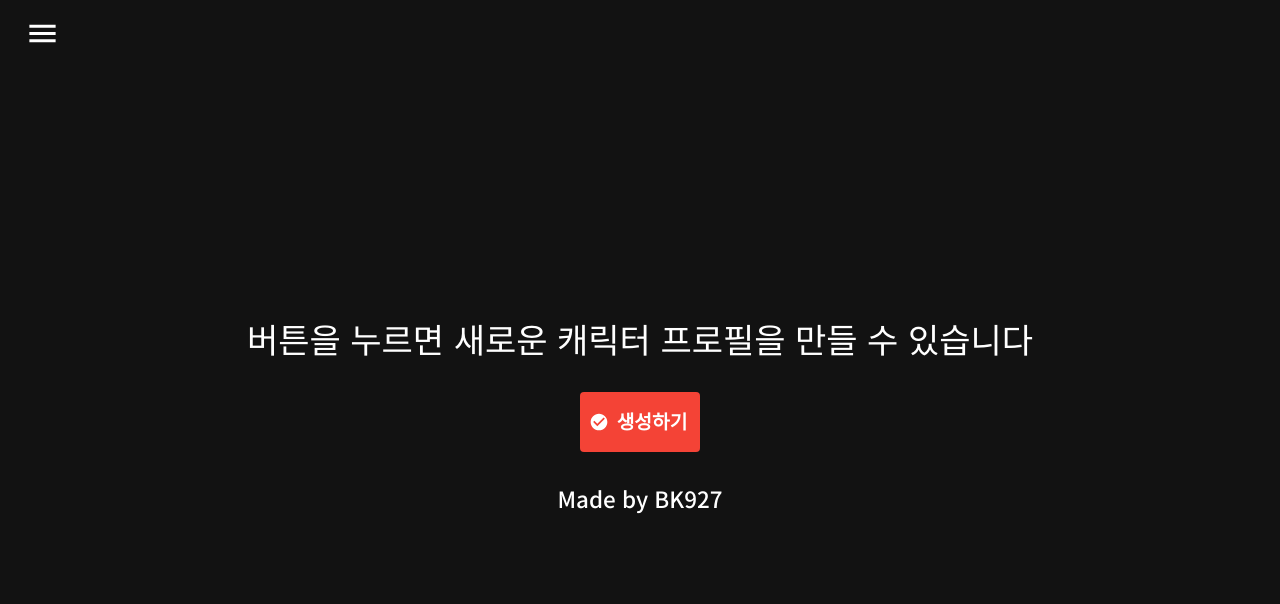
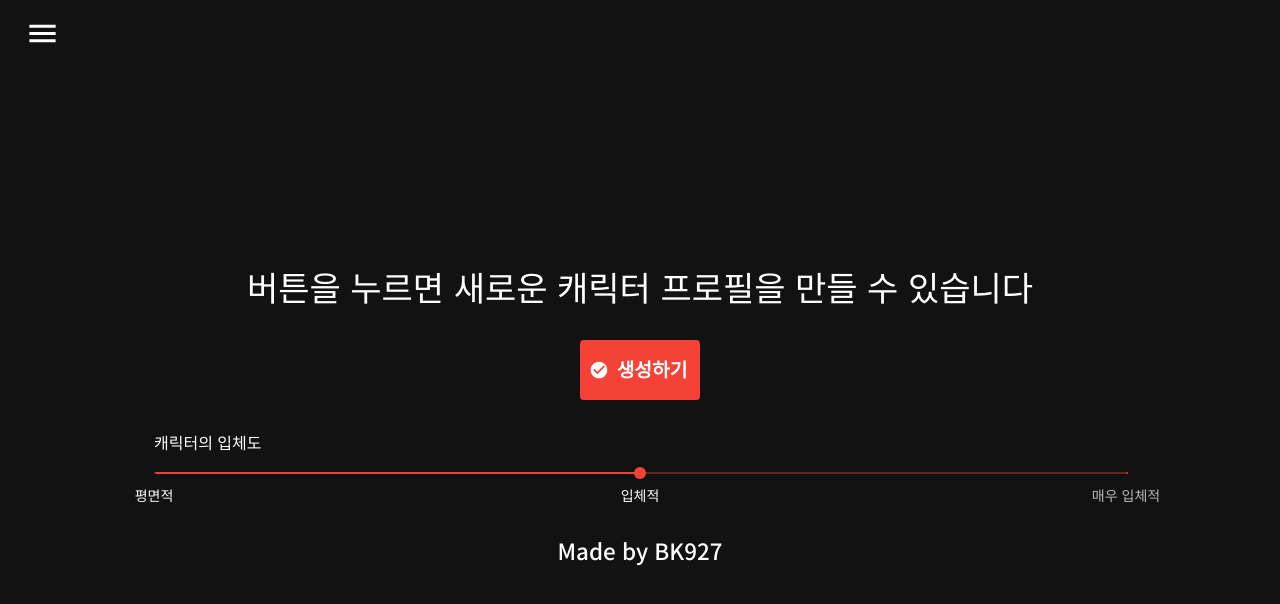
Before and after one commit to BK927/bk927.github.io, a React (Create React App) app: page /character-maker in a window 1280 px wide. Shown: the top 604 px of the page. Built offline with nearby package versions, Linux system fonts and the light colour scheme.

Commit message:
feat: add level of round character

```diff
--- /dev/null
+++ b/src/components/ChracterMaker/SchemaSlider.js
@@ -0,0 +1,60 @@
+import PropTypes from "prop-types";
+import React from "react";
+import Slider from "@material-ui/core/Slider";
+import Typography from "@material-ui/core/Typography";
+import { makeStyles } from "@material-ui/core/styles";
+
+const useStyles = makeStyles((theme) => ({
+  root: {
+    width: "100%",
+  },
+  margin: {
+    height: theme.spacing(3),
+  },
+}));
+
+const marks = [
+  {
+    value: 1,
+    label: "평면적",
+  },
+  {
+    value: 2,
+    label: "입체적",
+  },
+  {
+    value: 3,
+    label: "매우 입체적",
+  },
+];
+
+function valuetext(value) {
+  return `${value}도식`;
+}
+
+export default function SchemaSlider({ onChange }) {
+  const classes = useStyles();
+
+  return (
+    <div className={classes.root}>
+      <Typography id="discrete-slider-always" gutterBottom>
+        캐릭터의 입체도
+      </Typography>
+      <Slider
+        min={1}
+        max={3}
+        defaultValue={2}
+        getAriaValueText={valuetext}
+        aria-labelledby="discrete-slider-always"
+        marks={marks}
+        step={null}
+        valueLabelDisplay="off"
+        onChange={onChange}
+      />
+    </div>
+  );
+}
+
+SchemaSlider.propTypes = {
+  onChange: PropTypes.func,
+};
--- a/src/pages/CharacterMaker.js
+++ b/src/pages/CharacterMaker.js
@@ -1,4 +1,4 @@
-import React, { Fragment, useState } from "react";
+import React, { Fragment, useRef, useState } from "react";
 
 import BigFive from "asset/BigFive";
 import { Box } from "@material-ui/core";
@@ -8,12 +8,13 @@ import PersonalityDetail from "components/ChracterMaker/PersonalityDetail";
 import ReactGA from "react-ga";
 import ReactHelmet from "components/ReactHelmet";
 import SchemaProfile from "components/ChracterMaker/SchemaProfile";
+import SchemaSlider from "components/ChracterMaker/SchemaSlider";
 import getRandomInt from "util/getRandomInt";
 import { makeStyles } from "@material-ui/core/styles";
 
 const useStyles = makeStyles((theme) => ({
   root: {
-    width:"100%",
+    width: "100%",
   },
 }));
 
@@ -23,6 +24,8 @@ const CharacterMaker = ({ title }) => {
 
   const [isGenerated, setIsGenerated] = useState(false);
   const [domains, setDomains] = useState(BigFive);
+
+  let charaLevel = useRef(4);
 
   const generateRandomStat = () => {
     return Math.floor(Math.random() * Math.floor(100));
@@ -62,11 +65,11 @@ const CharacterMaker = ({ title }) => {
 
   return (
     <Fragment>
-        <ReactHelmet
+      <ReactHelmet
         title="캐릭터 성격 생성기"
         description="시나리오 라이팅, 드라마, 영화, 웹소설 쓰기에 도움이 되는 캐릭터 성격 생성기입니다. 가장 권위 있는 심리검사 IPIP-NEO와 심리도식을 기반으로 입체적인 성격을 생성합니다."
         keywords="웹소설 캐릭터 만들기,웹소설 쓰기 어플,웹소설 쓰기,소설 쓰는법,웹소설 쓰는법,시나리오 쓰는법"
-        />
+      />
       <ButtonToAction
         title="버튼을 누르면 새로운 캐릭터 프로필을 만들 수 있습니다"
         buttonText="생성하기"
@@ -74,10 +77,16 @@ const CharacterMaker = ({ title }) => {
         startIcon={<CheckCircleIcon />}
         inputType="button"
       />
+      <SchemaSlider onChange={(e, value) => (charaLevel.current = value)} />
       {isGenerated ? (
         <Box className={classes.root}>
           {bigFive}
-          <SchemaProfile schemaCount={getRandomInt(6) + 1} />
+          <SchemaProfile
+            schemaCount={
+              getRandomInt(charaLevel.current + 1) +
+              (charaLevel.current * 2 - 2)
+            }
+          />
         </Box>
       ) : (
         <Fragment />
```
